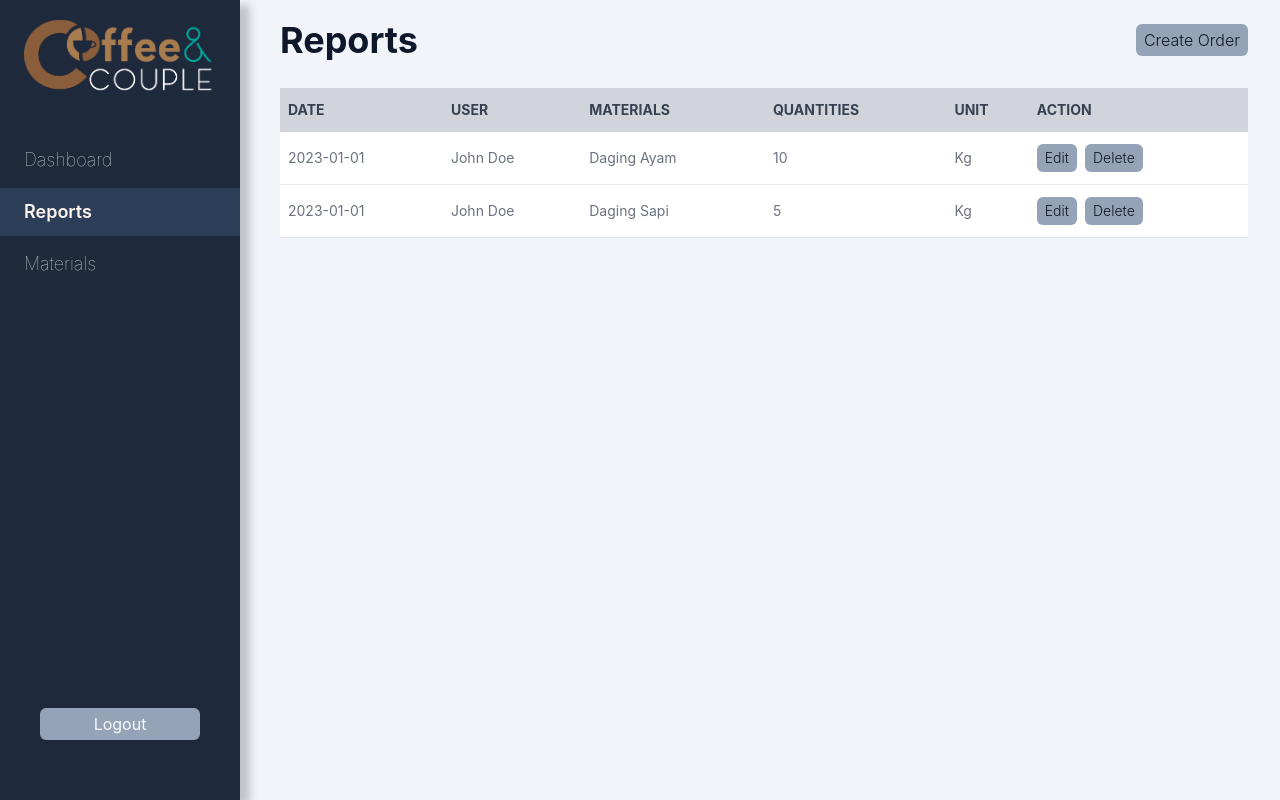
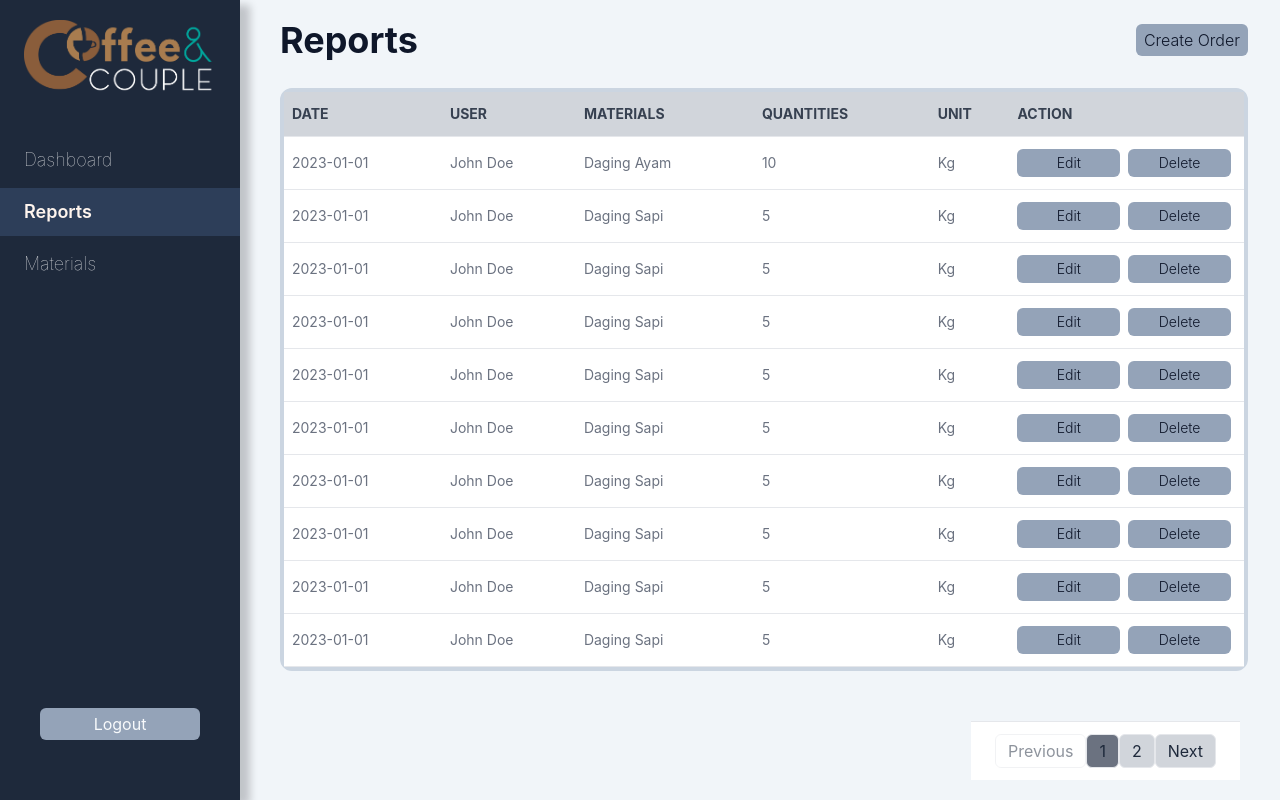
Before and after one commit to Bismillah-Cuan/cafe-frontend, a React (Vite) app: page /reports in a window 1280 px wide. Built offline with nearby package versions, Linux system fonts and the light colour scheme.

Commit message:
Add Table navigator page

```diff
--- a/src/components/EditDetailButton/index.tsx
+++ b/src/components/EditDetailButton/index.tsx
@@ -8,7 +8,7 @@ const EditDetailButton: React.FC<EditDetailButtonProps> = ({ label, onClick }) =
   return (
     <>
     <button onClick={onClick}
-    className="text-slate-900 font-light text-center bg-slate-400 hover:bg-slate-500 px-2 py-1 rounded-md">
+    className="text-slate-900 font-light text-center bg-slate-400 w-1/2 hover:bg-slate-500 px-2 py-1 rounded-md">
     {label}
     </button>
     </>
--- a/src/components/ReusableTable/index.tsx
+++ b/src/components/ReusableTable/index.tsx
@@ -1,4 +1,5 @@
 import { Link } from "react-router-dom";
+import { useState } from "react";
 
 type Data = {
   // id: number;
@@ -21,20 +22,50 @@ type ReusableTableProps = {
   tableFields: TableFields[];
 }
 
-const classTableRow= "py-3 pl-2";
+const classTableRow= "py-3 pl-2 border-b border-gray-200";
+const classTableHead= "py-3 pl-2 border-b border-gray-200";
 const ReusableTable: React.FC<ReusableTableProps> = ({tableFields, data}) => {
+  const [currentPage, setCurrentPage] = useState(1);
+  const rowsPerPage = 10;
+
+  // Calculate total pages
+  const totalPages = Math.ceil(data.length / rowsPerPage);
+
+  // Get current page data
+  const startIndex = (currentPage - 1) * rowsPerPage;
+  const currentData = data.slice(startIndex, startIndex + rowsPerPage);
+
+
+
+  function handlePreviousPage() {
+    if (currentPage > 1) {
+      setCurrentPage(currentPage - 1);
+    }
+  }
+
+  function handleNextPage() {
+    if (currentPage < totalPages) {
+      setCurrentPage(currentPage + 1);
+    }
+  }
+
+  function handlePageChange(page: number) {
+    setCurrentPage(page);
+  }
+
   return (
-    <table className="w-full text-sm text-left text-gray-500 sm:rounded-lg mt-2 mr-5 py-10">
-        <thead className="text- text-gray-700 uppercase bg-gray-300">
+    <>
+    <table className="w-full text-sm text-left text-gray-500 border-separate border-spacing-0 mt-2 mr-5 rounded-xl border-slate-300 border-4">
+        <thead className=" text-gray-700 uppercase bg-gray-300 rounded-t-lg border">
           <tr>
             {tableFields.map((column) => (
-              <th key={column.accessor} className={classTableRow}>{column.label}</th>
+              <th key={column.accessor} className={`${classTableRow} `}>{column.label}</th>
             ))}
           </tr>
         </thead>
         <tbody>
-          {data.map((row) => (
-            <tr key={row.id} className="bg-white border-b">
+          {currentData.map((row) => (
+            <tr key={row.id} className="bg-white border-b last:border-none">
                 {tableFields.map((column) => (
                   <td key={column.accessor} className={classTableRow}>
                     {column.cell ? column.cell({row}) : row[column.accessor]}
@@ -45,6 +76,34 @@ const ReusableTable: React.FC<ReusableTableProps> = ({tableFields, data}) => {
           ))}
         </tbody>
       </table>
+
+      {/* //Pagination COntrols */}
+
+      <div className="flex items-center border-t fixed bottom-0 right-0 border-gray-200 bg-white px-4 py-3 mr-10 mb-5 sm:px-6">
+                  <button
+                    onClick={handlePreviousPage}
+                    disabled={currentPage === 1}
+                    className={`px-3 py-1 border rounded-md ${currentPage === 1 ? 'opacity-50 cursor-not-allowed' : 'bg-gray-300 hover:bg-gray-400'}`}>
+                      Previous
+                  </button>
+
+                  {Array.from({ length: totalPages }, (_, index) => index + 1).map((page) => (
+                    <button
+                      key={page}
+                      onClick={() => handlePageChange(page)}
+                      className={`px-3 py-1 border rounded-md ${page === currentPage ? 'bg-gray-500' : 'bg-gray-300 hover:bg-gray-400'}`}>
+                        {page}
+                    </button>
+                  ))}
+
+                  <button
+                    onClick={handleNextPage}
+                    disabled={currentPage === totalPages}
+                    className={`px-3 py-1 border rounded-md ${currentPage === totalPages ? 'opacity-50 cursor-not-allowed' : 'bg-gray-300 hover:bg-gray-400'}`}>
+                      Next
+                  </button>
+      </div>
+      </>
   )
 }
 
--- a/src/pages/initial/index.tsx
+++ b/src/pages/initial/index.tsx
@@ -4,9 +4,10 @@ import { Outlet } from 'react-router-dom'
 
 const InitialPages = () => {
   return (
-    <main className="flex gap-10 bg-slate-100 h-screen">
+    <main className="flex gap-10 bg-slate-100 h-screen ">
         <SideBar />
-        <Outlet />
+          <Outlet />
+
     </main>
   )
 }
--- a/src/pages/reports/index.tsx
+++ b/src/pages/reports/index.tsx
@@ -6,6 +6,7 @@ import CreateFormButton from "../../components/CreateFormButton"
 import ReusableDetailPopOut from "../../components/ReusableDetailPopOut"
 import EditDetailButton from "../../components/EditDetailButton"
 import { useState } from "react"
+import { tableData } from "../../util/tableDummyData"
 
 type TableFields = {
   label: string;
@@ -20,22 +21,7 @@ const Reports= () => {
   const [showEditDetail, setShowEditDetail] = useState(false);
   const [itemEditId, setitemEditId] = useState(0);
 
-  const [data, setData] = useState([{
-    id: 1,
-    date: "2023-01-01",
-    user: "John Doe",
-    materials: "Daging Ayam",
-    quantities: "10",
-    unit: "Kg",
-},
-{
-    id: 2,
-    date: "2023-01-01",
-    user: "John Doe",
-    materials: "Daging Sapi",
-    quantities: "5",
-    unit: "Kg",
-},]);
+  const [data, setData] = useState(tableData);
 
 
   //Dummy Fields for input
@@ -71,12 +57,9 @@ const Reports= () => {
       label: "Action",
       accessor: "action",
       cell: ({row}: any) => (
-        <div className="flex gap-2">
+        <div className="flex gap-2 mr-3">
           <EditDetailButton onClick={() => handleEditDetail(row.id)} label="Edit"/>
-
-          <button onClick={() => handleDelete(row.id)} className={buttonClass}>
-            Delete
-          </button>
+          <EditDetailButton onClick={() => handleDelete(row.id)} label="Delete"/>
         </div>
       ),
     }
@@ -106,7 +89,7 @@ const Reports= () => {
   const closeForm = () => {setShowForm(false); setShowEditDetail(false)};
 
   return (
-    <div className="w-full mr-8 text-slate-800 relative overflow-x-auto flex flex-col gap-5 mt-5">
+    <div className="w-full mr-8 text-slate-800 relative overflow-x-hidden flex flex-col gap-5 mt-5">
       <header className="flex justify-between items-center">
         <Header title="Reports" />
         <div>
--- /dev/null
+++ b/src/util/tableDummyData.ts
@@ -0,0 +1,91 @@
+
+export const tableData = [
+    {
+      id: 1,
+      date: "2023-01-01",
+      user: "John Doe",
+      materials: "Daging Ayam",
+      quantities: "10",
+      unit: "Kg",
+    },
+    {
+      id: 2,
+      date: "2023-01-01",
+      user: "John Doe",
+      materials: "Daging Sapi",
+      quantities: "5",
+      unit: "Kg",
+    },
+    {
+        id: 3,
+        date: "2023-01-01",
+        user: "John Doe",
+        materials: "Daging Sapi",
+        quantities: "5",
+        unit: "Kg",
+      },
+      {
+        id: 4,
+        date: "2023-01-01",
+        user: "John Doe",
+        materials: "Daging Sapi",
+        quantities: "5",
+        unit: "Kg",
+      },
+      {
+        id: 5,
+        date: "2023-01-01",
+        user: "John Doe",
+        materials: "Daging Sapi",
+        quantities: "5",
+        unit: "Kg",
+      },
+      {
+        id: 6,
+        date: "2023-01-01",
+        user: "John Doe",
+        materials: "Daging Sapi",
+        quantities: "5",
+        unit: "Kg",
+      },
+      {
+        id: 7,
+        date: "2023-01-01",
+        user: "John Doe",
+        materials: "Daging Sapi",
+        quantities: "5",
+        unit: "Kg",
+      },
+      {
+        id: 8,
+        date: "2023-01-01",
+        user: "John Doe",
+        materials: "Daging Sapi",
+        quantities: "5",
+        unit: "Kg",
+      },
+      {
+        id: 9,
+        date: "2023-01-01",
+        user: "John Doe",
+        materials: "Daging Sapi",
+        quantities: "5",
+        unit: "Kg",
+      },
+      {
+        id: 10,
+        date: "2023-01-01",
+        user: "John Doe",
+        materials: "Daging Sapi",
+        quantities: "5",
+        unit: "Kg",
+      },
+      {
+        id: 11,
+        date: "2023-01-01",
+        user: "John Doe",
+        materials: "Daging Sapi",
+        quantities: "5",
+        unit: "Kg",
+      },
+]
```
